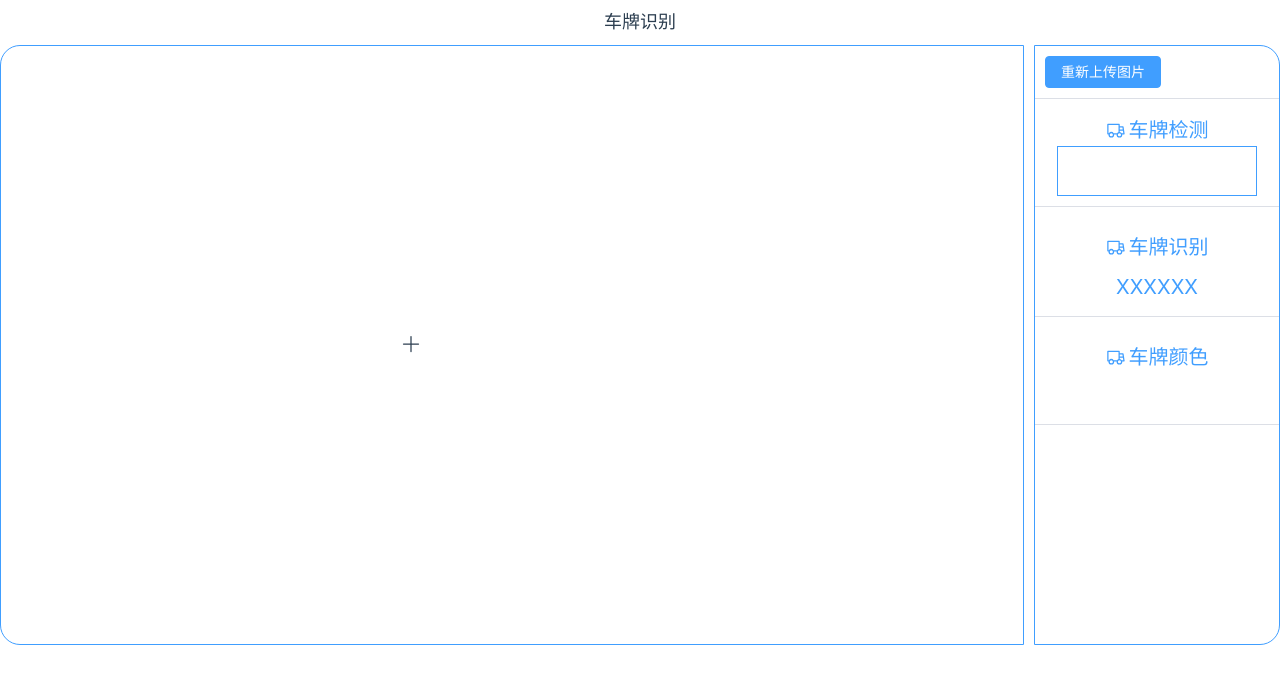
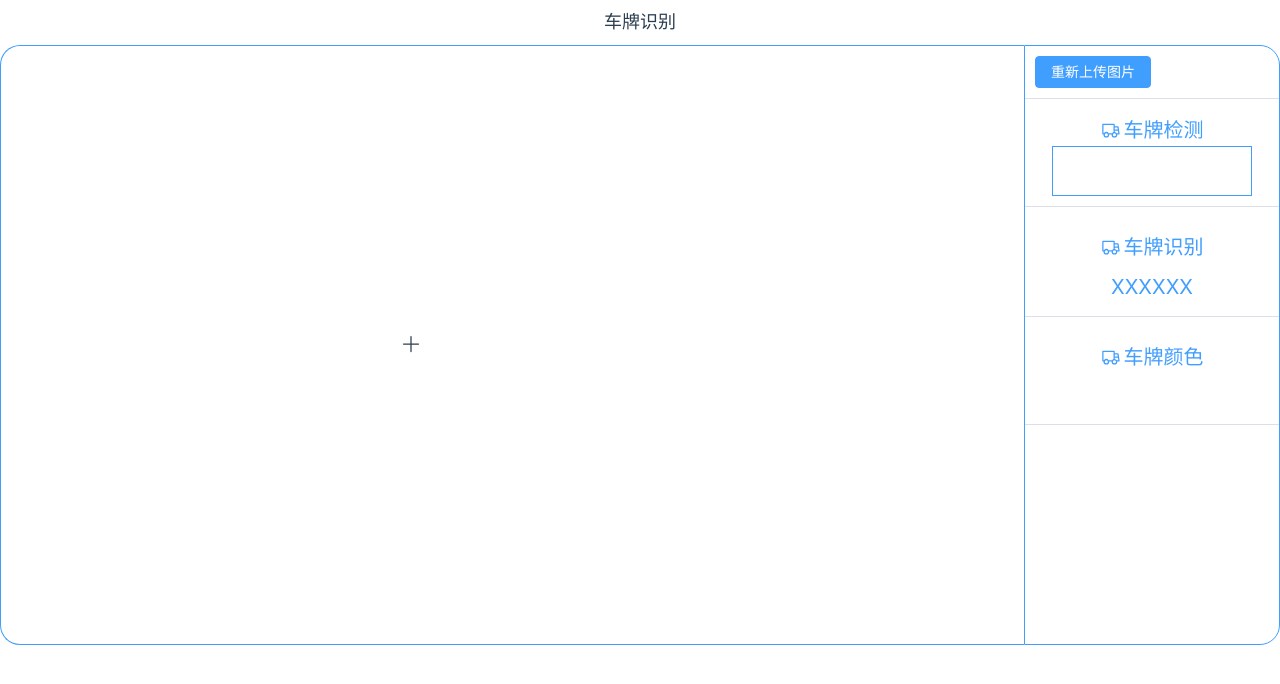
Before and after one commit to Grapeve/lp-page, a Vue app: page / in a window 1280 px wide. Shown: the top 684 px of the page. Built offline with nearby package versions, Linux system fonts and the light colour scheme.

Commit message:
页面样式调整

```diff
--- a/src/views/HomeView.vue
+++ b/src/views/HomeView.vue
@@ -55,7 +55,7 @@ let licensePlateColor = ref("white");
 <template>
   <div class="common-layout">
     <el-container>
-      <el-aside width="80%" style="margin-right: 10px">
+      <el-aside width="80%" style="margin-right: 0px">
         <div class="upload-img-area">
           <el-upload
             ref="uploadEle"
@@ -135,6 +135,7 @@ let licensePlateColor = ref("white");
 .upload-img-area {
   height: 600px;
   border: 1px solid #409eff;
+  border-right: none;
   border-radius: 20px 0 0 20px;
 }
 .result-area {
```
Also changed, not shown: 1 other file (tests, documents, lock files or other folders).
